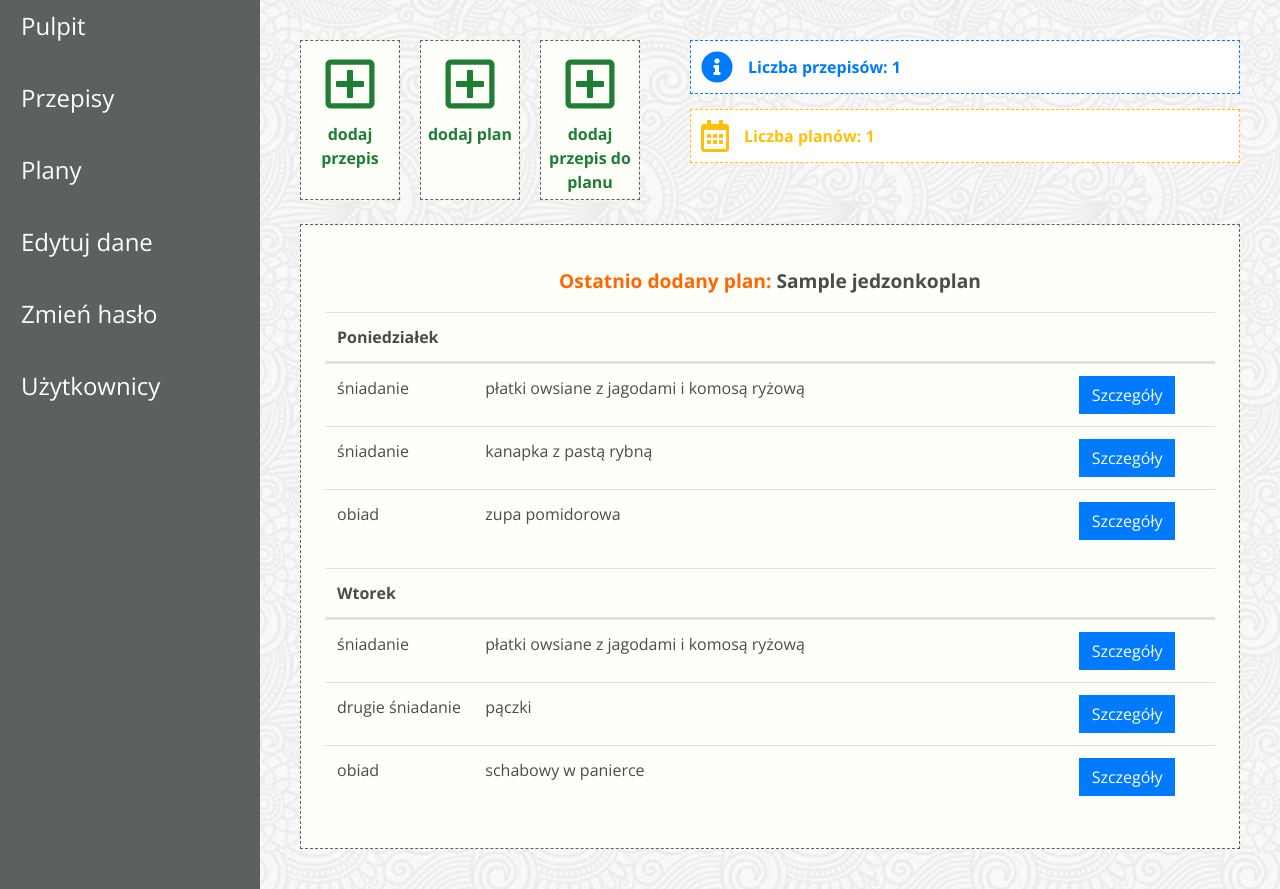
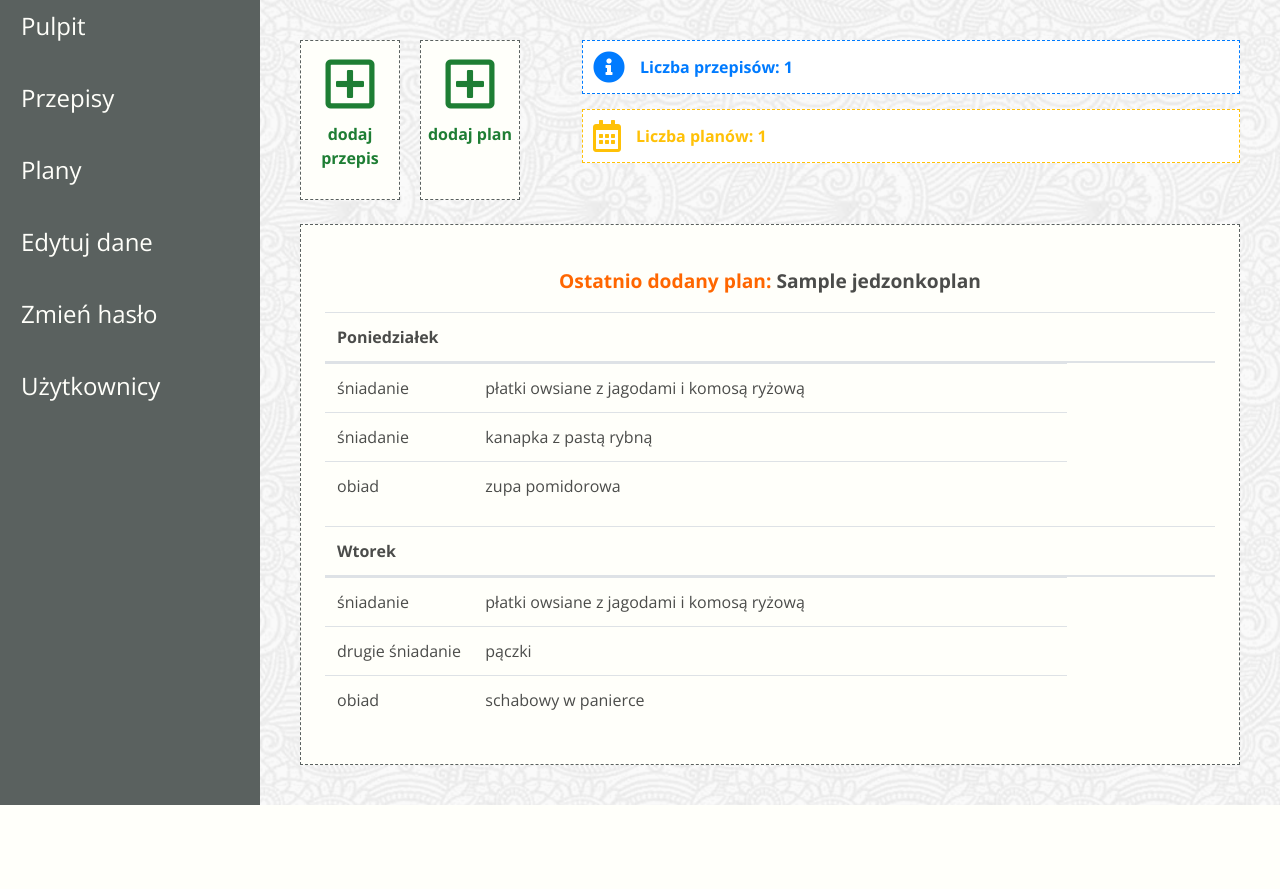
Before and after one commit to Agata999/FOOD-PLANNER, a Django app: page /plan/ in a window 1280 px wide. Shown: the part 84-973 px from the top of the page. After the commit the page ends 889 px from the top, so only its background shows below. Run offline with Django 3.2, Linux system fonts and the light colour scheme; tables that the repository leaves empty hold one stand-in row (values such as "Sample post"); some libraries are stand-ins or nearby versions; some web fonts are replaced.

Commit message:
redirects

```diff
--- a/jedzonko/templates/__base__.html
+++ b/jedzonko/templates/__base__.html
@@ -17,7 +17,7 @@
 <body>
     <header class="page-header">
         <nav class="navbar navbar-expand-lg justify-content-between">
-            <a href="" class="navbar-brand main-logo main-logo-smaller">
+            <a href="/plan" class="navbar-brand main-logo main-logo-smaller">
                 Zaplanuj <span>Jedzonko</span>
             </a>
          <div class="d-flex justify-content-around">
@@ -31,7 +31,7 @@
         <div class="row dashboard-nowrap">
                 <ul class="nav flex-column long-bg">
                         <li class="nav-item">
-                            <a class="nav-link" href="">
+                            <a class="nav-link" href="/">
                                 <span>Pulpit</span>
                                 <i class="fas fa-angle-right"></i>
                             </a>
@@ -49,7 +49,7 @@
                             </a>
                         </li>
                         <li class="nav-item">
-                            <a class="nav-link" href="/recipe/modify/">
+                            <a class="nav-link" href="">
                                 <span>Edytuj dane</span>
                                 <i class="fas fa-angle-right"></i>
                             </a>
--- a/jedzonko/templates/app-schedules-meal-recipe.html
+++ b/jedzonko/templates/app-schedules-meal-recipe.html
@@ -52,7 +52,7 @@
                 </label>
                 <div class="col-sm-2">
                     <input type="number" min="1"  class="form-control" name ="meal_number" value="1" id="number"
-                           placeholder="Numer posiłki" >
+                           placeholder="Numer posiłku" >
                 </div>
             </div>
             <div class="form-group row">
--- a/jedzonko/templates/app-schedules.html
+++ b/jedzonko/templates/app-schedules.html
@@ -32,7 +32,7 @@
                         {% for recipe in item %}
                             <tr class="d-flex">
                                 <td class="col-1">{{ forloop.counter }}</td>
-                                <td class="col-2">{{ recipe.name }}nazwa</td>
+                                <td class="col-2">{{ recipe.name }} </td>
                                 <td class="col-7">
                                         {{ recipe.description }}
                                 </td>
--- a/jedzonko/templates/dashboard.html
+++ b/jedzonko/templates/dashboard.html
@@ -4,21 +4,15 @@
                 <div class="dashboard-header m-4">
                     <div class="dashboard-menu">
                         <div class="menu-item border-dashed">
-                            <a href="">
+                            <a href="/recipe/add">
                                 <i class="far fa-plus-square icon-plus-square"></i>
                                 <span class="title">dodaj przepis</span>
                             </a>
                         </div>
                         <div class="menu-item border-dashed">
-                            <a href="">
+                            <a href="/plan/add">
                                 <i class="far fa-plus-square icon-plus-square"></i>
                                 <span class="title">dodaj plan</span>
-                            </a>
-                        </div>
-                        <div class="menu-item border-dashed">
-                            <a href="">
-                                <i class="far fa-plus-square icon-plus-square"></i>
-                                <span class="title">dodaj przepis do planu</span>
                             </a>
                         </div>
                     </div>
@@ -50,17 +44,14 @@
                             <tr class="d-flex">
                                 <td class="col-2">śniadanie</td>
                                 <td class="col-8">płatki owsiane z jagodami i komosą ryżową</td>
-                                <td class="col-2"><button type="button" class="btn btn-primary rounded-0">Szczegóły</button></td>
                             </tr>
                             <tr class="d-flex">
                                 <td class="col-2">śniadanie</td>
                                 <td class="col-8">kanapka z pastą rybną</td>
-                                <td class="col-2"><button type="button" class="btn btn-primary rounded-0">Szczegóły</button></td>
                             </tr>
                             <tr class="d-flex">
                                 <td class="col-2">obiad</td>
                                 <td class="col-8">zupa pomidorowa</td>
-                                <td class="col-2"><button type="button" class="btn btn-primary rounded-0">Szczegóły</button></td>
                             </tr>
                         </tbody>
                     </table>
@@ -76,17 +67,14 @@
                             <tr class="d-flex">
                                 <td class="col-2">śniadanie</td>
                                 <td class="col-8">płatki owsiane z jagodami i komosą ryżową</td>
-                                <td class="col-2"><button type="button" class="btn btn-primary rounded-0">Szczegóły</button></td>
                             </tr>
                             <tr class="d-flex">
                                 <td class="col-2">drugie śniadanie</td>
                                 <td class="col-8">pączki</td>
-                                <td class="col-2"><button type="button" class="btn btn-primary rounded-0">Szczegóły</button></td>
                             </tr>
                             <tr class="d-flex">
                                 <td class="col-2">obiad</td>
                                 <td class="col-8">schabowy w panierce</td>
-                                <td class="col-2"><button type="button" class="btn btn-primary rounded-0">Szczegóły</button></td>
                             </tr>
                         </tbody>
                     </table>
--- a/jedzonko/templates/index.html
+++ b/jedzonko/templates/index.html
@@ -17,7 +17,7 @@
 <body>
     <header class="page-header">
         <nav class="navbar navbar-expand-lg justify-content-around">
-            <a href="/" class="navbar-brand main-logo">
+            <a href="/plan" class="navbar-brand main-logo">
                 Zaplanuj <span>Jedzonko</span>
             </a>
             <ul class="nav nounderline text-uppercase">
--- a/jedzonko/templates/test.html
+++ b/jedzonko/templates/test.html
@@ -14,10 +14,8 @@
     </style>
 </head>
 <body>
-    <h1>Ja żyję!</h1>
-    <p>Jeśli widzisz ten napis, to znaczy, że aplikacja
-        <strong>Django</strong> została skonfigurowana poprawnie
-        i możesz zacząć kodować! ( ͡° ͜ʖ ͡°)
+    <p>
+        <strong>Django</strong>
     </p>
     <footer>
         <p>Data wygenerowania strony: {{ actual_date }}</p>
--- a/jedzonko/views.py
+++ b/jedzonko/views.py
@@ -102,10 +102,9 @@ def recipe_details(request, r_id):
         return render(request, 'app-recipe-details.html', {'recipe': recipe, 'flag' : flag})
 
 
-def get(self, request):
+def get(request):
     ctx = {"actual_date": datetime.now()}
     return render(request, "test.html", ctx)
-
 
 
 def loading_page(request):
@@ -268,7 +267,6 @@ def edit_recipe(request, r_id):
 
 
 def plan_id(request, plan_number):
-    """8.2 5.2- do skonczenia przekierowanie"""
     my_plan = JedzonkoPlan.objects.get(id=int(plan_number))
     prep_data = my_plan_details(plan_number)
     return render(request, 'app-details-schedules.html', {'my_plan': my_plan,
--- a/scrumlab/urls.py
+++ b/scrumlab/urls.py
@@ -16,7 +16,7 @@ Including another URLconf
 from django.contrib import admin
 from django.urls import path, re_path
 from jedzonko.views import add_recipe, recipe_list, recipe_details, delete_recipe, edit_recipe, plan_details_views
-from jedzonko.views import loading_page, contact_view, about_view
+from jedzonko.views import loading_page, contact_view, about_view, get
 from jedzonko.views import plan_add_view, plan_add_details, plan_list_page1, plan_list, plan_id
 
 
@@ -34,6 +34,7 @@ urlpatterns = [
     path('plan/add/', plan_add_view),
     path('plan/add/details/', plan_add_details),
     path('plan/list/', plan_list_page1),
+    path('test/', get),
     re_path('list/(?P<page_number>(\d){1,4})$', plan_list),
     re_path('plan/(?P<plan_number>(\d){1,4})$', plan_id)
 ]
```
Also changed, not shown: jedzonko/templates/app-recipes.html (+3 -5 lines).
